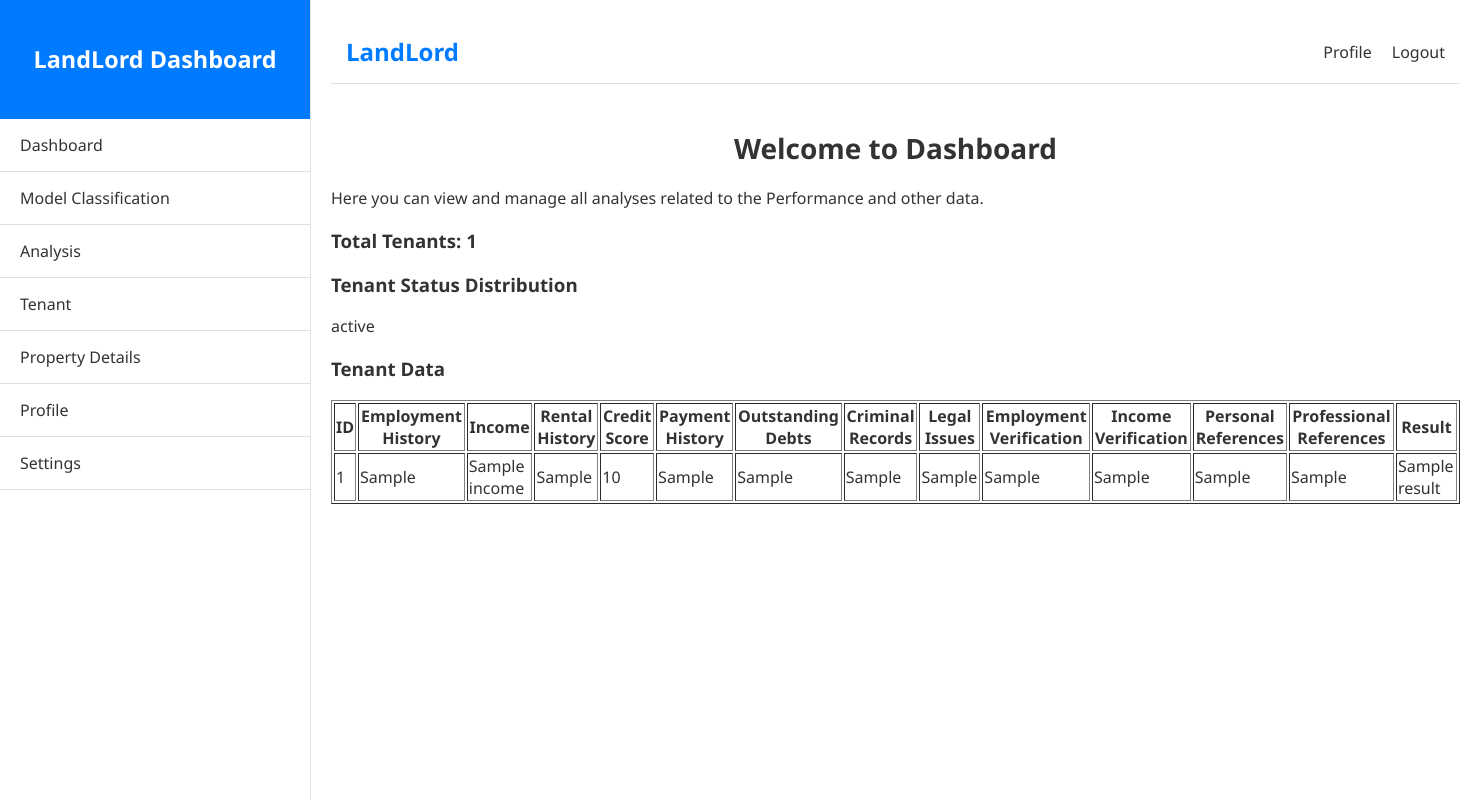
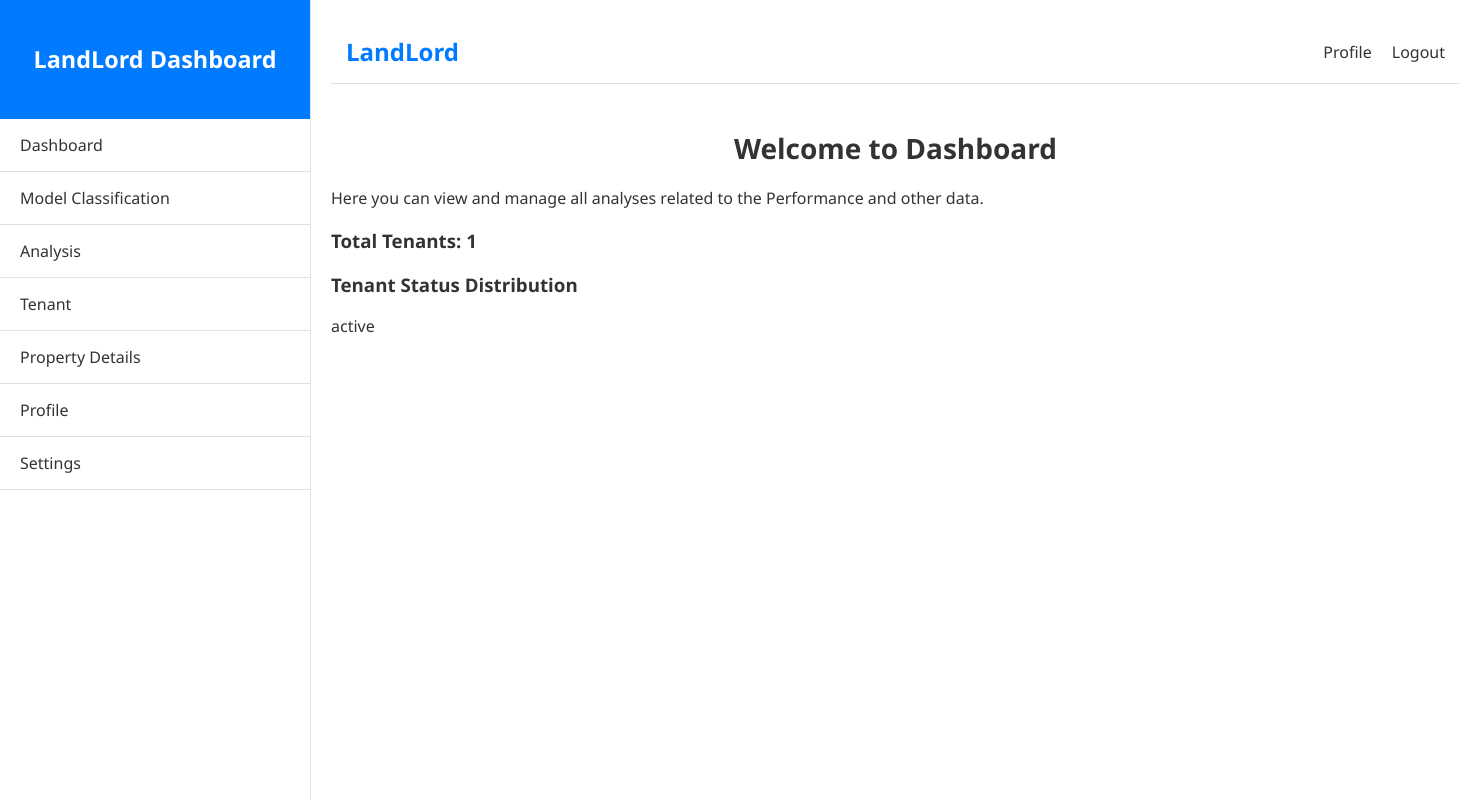
Before and after one commit to SDineshKumar1304/Tenant_Application, a Flask app: template templates/dashboard.html in a window 1480 px wide. Run offline with Flask 3, Linux system fonts and the light colour scheme; the template is opened without the code that fills it: most values are stand-ins (such as "Sample title", 1, 10 or a date in 2020); parts of the project's set-up code (start-up, migrations or seed data) failed here and were passed over.

Commit message:
DashBoard Table removed

```diff
--- a/templates/dashboard.html
+++ b/templates/dashboard.html
@@ -58,49 +58,7 @@
             </div>
 
             <!-- Tenant Data Table -->
-            <div>
-                <h3>Tenant Data</h3>
-                <table border="1">
-                    <thead>
-                        <tr>
-                            <th>ID</th>
-                            <th>Employment History</th>
-                            <th>Income</th>
-                            <th>Rental History</th>
-                            <th>Credit Score</th>
-                            <th>Payment History</th>
-                            <th>Outstanding Debts</th>
-                            <th>Criminal Records</th>
-                            <th>Legal Issues</th>
-                            <th>Employment Verification</th>
-                            <th>Income Verification</th>
-                            <th>Personal References</th>
-                            <th>Professional References</th>
-                            <th>Result</th>
-                        </tr>
-                    </thead>
-                    <tbody>
-                        {% for tenant in tenant_data %}
-                        <tr>
-                            <td>{{ tenant.id }}</td>
-                            <td>{{ tenant.employment_history }}</td>
-                            <td>{{ tenant.income }}</td>
-                            <td>{{ tenant.rental_history }}</td>
-                            <td>{{ tenant.credit_score }}</td>
-                            <td>{{ tenant.payment_history }}</td>
-                            <td>{{ tenant.outstanding_debts }}</td>
-                            <td>{{ tenant.criminal_records }}</td>
-                            <td>{{ tenant.legal_issues }}</td>
-                            <td>{{ tenant.employment_verification }}</td>
-                            <td>{{ tenant.income_verification }}</td>
-                            <td>{{ tenant.personal_references }}</td>
-                            <td>{{ tenant.professional_references }}</td>
-                            <td>{{ tenant.result }}</td>
-                        </tr>
-                        {% endfor %}
-                    </tbody>
-                </table>
-            </div>
+
         </div>
     </div>
 </body>
```
